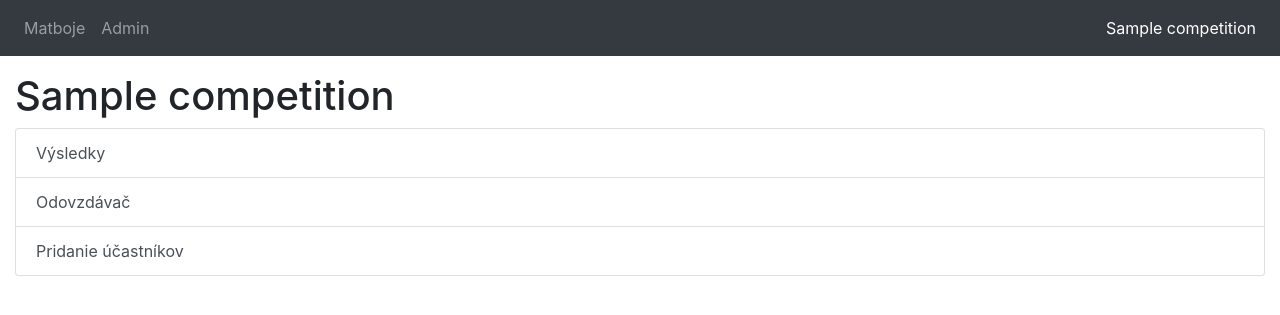
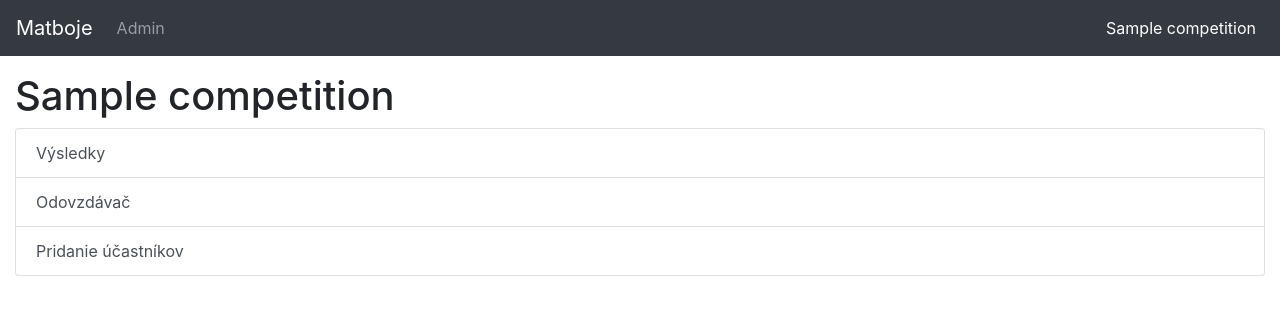
Before and after one commit to ZdruzenieSTROM/matboj, a Django app: page /matboj/1 in a window 1280 px wide. Shown: the top 315 px of the page. Run offline with Django 3.2, Linux system fonts and the light colour scheme; tables that the repository leaves empty hold one stand-in row (values such as "Sample post"); some libraries are stand-ins or nearby versions.

Commit message:
Changed navbar layout

```diff
--- a/competition/templates/base.html
+++ b/competition/templates/base.html
@@ -13,17 +13,17 @@
 </head>
 <body>
 <nav class="navbar navbar-expand-sm sticky-top navbar-dark bg-dark">
+    <a class="navbar-brand" href="{% url 'competition:index' %}">Matboje</a>
     <button class="navbar-toggler ml-auto" type="button" data-toggle="collapse" data-target="#navbar-content" aria-controls="navbar-content" aria-expanded="false" aria-label="Toggle navigation">
         <span class="navbar-toggler-icon"></span>
     </button>
     <div class="collapse navbar-collapse" id="navbar-content">
         <div class="navbar-nav">
-        <a class="nav-item nav-link {% if not competition %}active{% endif %}" href="{% url 'competition:index' %}">Matboje</a>
-        <a class="nav-item nav-link" href="{% url 'admin:index' %}">Admin</a>
+            <a class="nav-item nav-link" href="{% url 'admin:index' %}">Admin</a>
         </div>
         {% if competition %}
         <div class="navbar-nav ml-auto">
-        <a class="nav-item nav-link active" href="{% url 'competition:competition' competition.pk %}">{{ competition }}</a>
+            <a class="nav-item nav-link active" href="{% url 'competition:competition' competition.pk %}">{{ competition }}</a>
         </div>
         {% endif %}
     </div>
```
Also changed, not shown: README.md.
